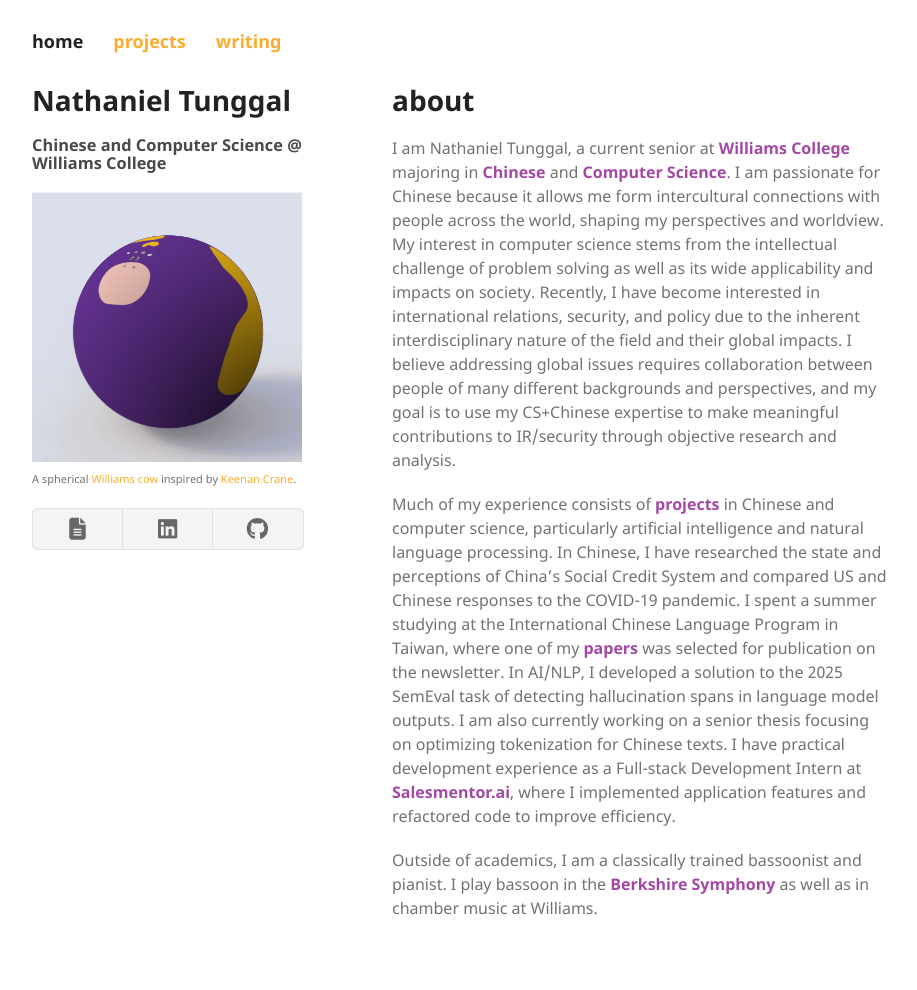
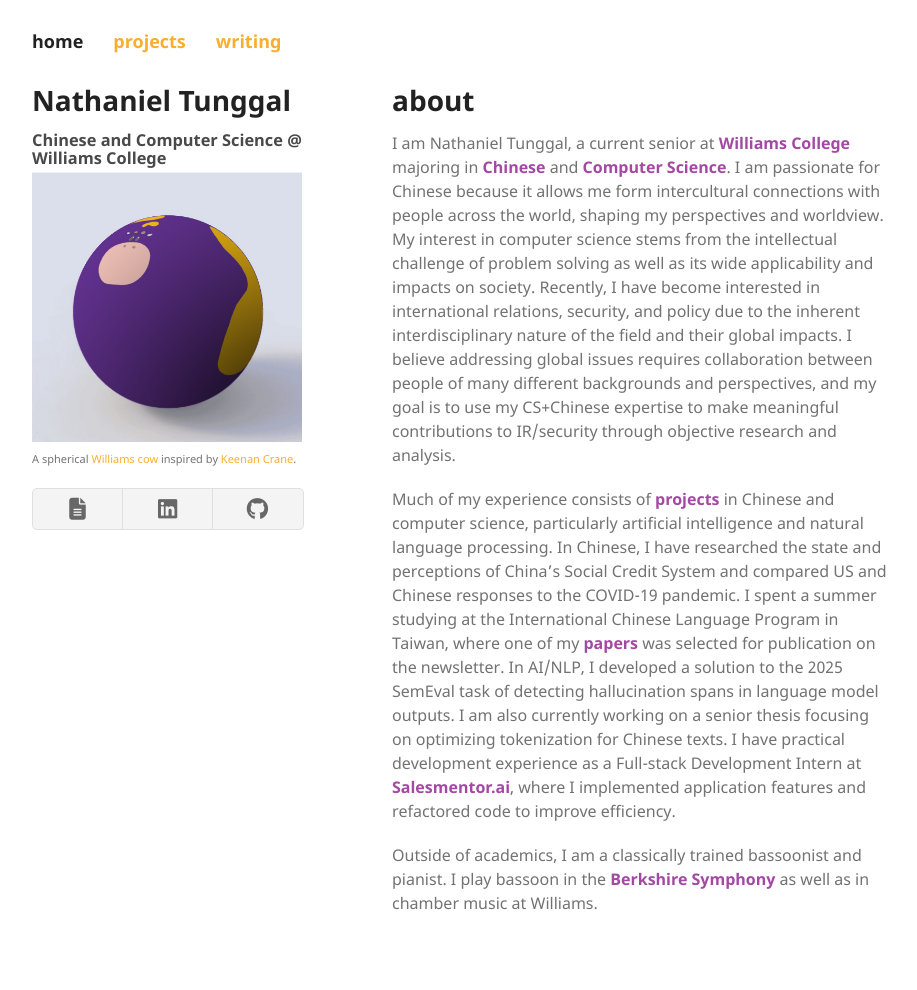
Before and after one commit to ntunggal/ntunggal.github.io, a Jekyll site: the page built from index.md, in a window 1280 px wide. Shown: the whole page, without its empty margins (178-1095 px from the left). Built offline with Jekyll 4.4.1, drawn with Linux system fonts in a browser that asks for light colours; our own code applies the rules of GitHub Pages for plain Markdown files.

Commit message:
edit header padding

```diff
--- a/_sass/jekyll-theme-minimal.scss
+++ b/_sass/jekyll-theme-minimal.scss
@@ -44,9 +44,14 @@ nav {
   }
 }
 
-h1, h2, h3, h4, h5, h6 {
+h1, h2 {
   color:#222;
-  margin:0 0 20px;
+  margin:0 0 15px;
+}
+
+h3, h4, h5, h6 {
+  color:#222;
+  margin:0 0 5px;
 }
 
 p, ul, ol, table, pre, dl {
```
Also changed, not shown: README.md.
